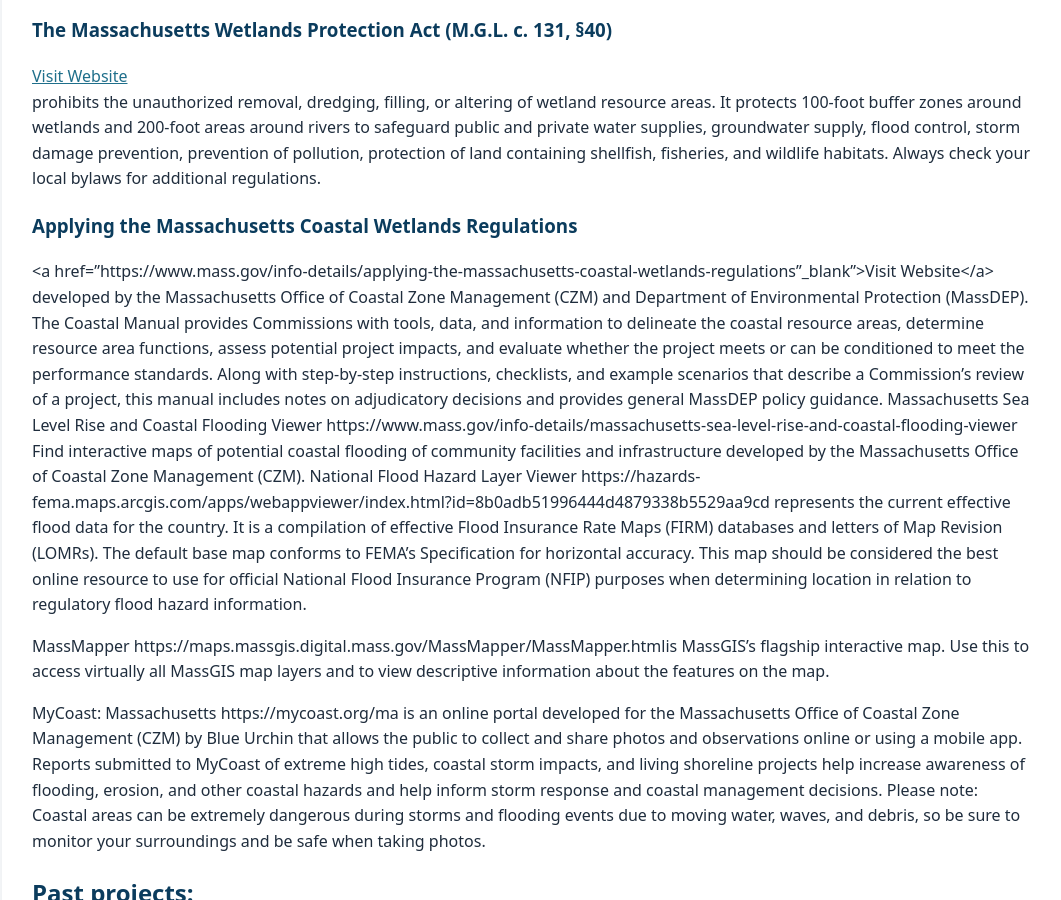
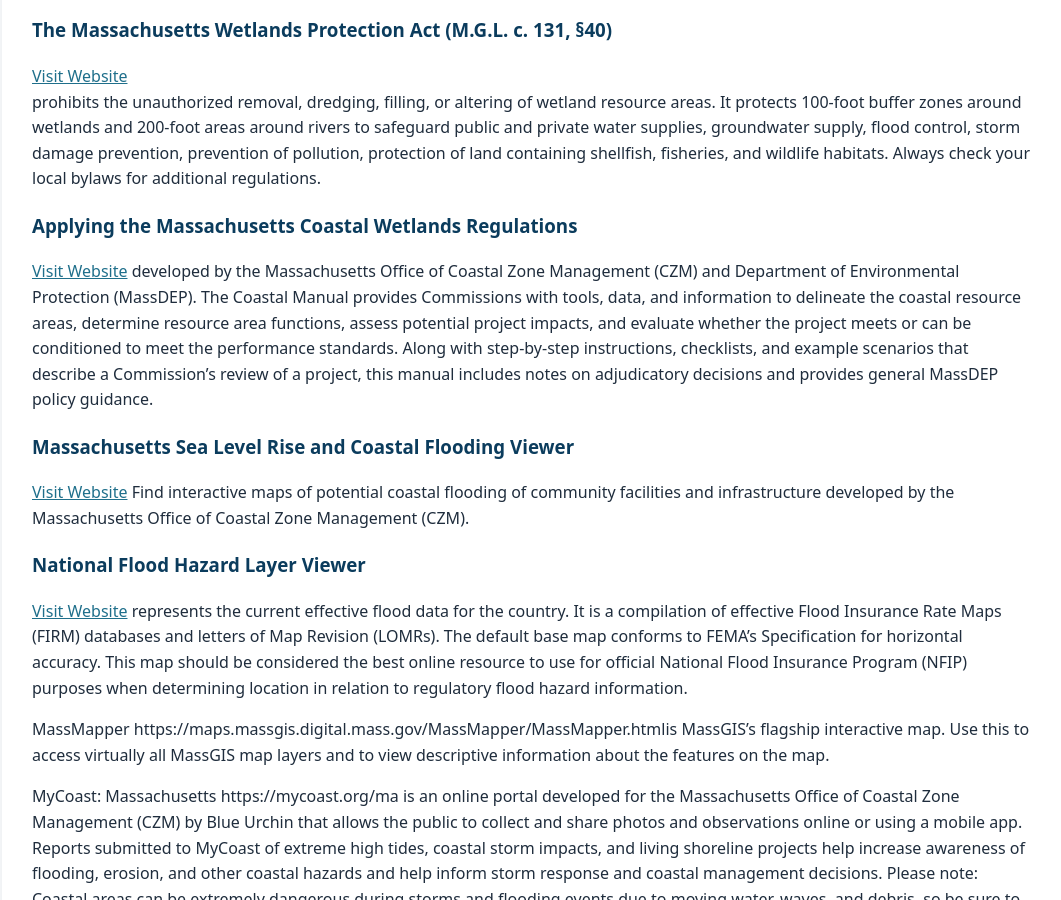
Before and after one commit to MAMRBAGOV/mamrba.gov, a Jekyll site: the page built from education.md, in a window 1280 px wide and 900 px high, scrolled down 1303 px. Shown: the whole window, without its empty margins (108-1169 px from the left). Built offline with Jekyll 4.4.1, drawn with Linux system fonts in a browser that asks for light colours.

Commit message:
Update education.md

```diff
--- a/education.md
+++ b/education.md
@@ -21,10 +21,14 @@ The ResilientCoasts Final Plan was completed in November 2025, following an 18-m
 prohibits the unauthorized removal, dredging, filling, or altering of wetland resource areas. It protects 100-foot buffer zones around wetlands and 200-foot areas around rivers to safeguard public and private water supplies, groundwater supply, flood control, storm damage prevention, prevention of pollution, protection of land containing shellfish, fisheries, and wildlife habitats. Always check your local bylaws for additional regulations.
 
 ### Applying the Massachusetts Coastal Wetlands Regulations
-<a href="https://www.mass.gov/info-details/applying-the-massachusetts-coastal-wetlands-regulations"_blank">Visit Website</a>
+<a href="https://www.mass.gov/info-details/applying-the-massachusetts-coastal-wetlands-regulations" target="_blank">Visit Website</a>
 developed by the Massachusetts Office of Coastal Zone Management (CZM) and Department of Environmental Protection (MassDEP). The Coastal Manual provides Commissions with tools, data, and information to delineate the coastal resource areas, determine resource area functions, assess potential project impacts, and evaluate whether the project meets or can be conditioned to meet the performance standards. Along with step-by-step instructions, checklists, and example scenarios that describe a Commission’s review of a project, this manual includes notes on adjudicatory decisions and provides general MassDEP policy guidance.
-Massachusetts Sea Level Rise and Coastal Flooding Viewer https://www.mass.gov/info-details/massachusetts-sea-level-rise-and-coastal-flooding-viewer Find interactive maps of potential coastal flooding of community facilities and infrastructure developed by the Massachusetts Office of Coastal Zone Management (CZM).
-National Flood Hazard Layer Viewer https://hazards-fema.maps.arcgis.com/apps/webappviewer/index.html?id=8b0adb51996444d4879338b5529aa9cd represents the current effective flood data for the country. It is a compilation of effective Flood Insurance Rate Maps (FIRM) databases and letters of Map Revision (LOMRs). The default base map conforms to FEMA’s Specification for horizontal accuracy. This map should be considered the best online resource to use for official National Flood Insurance Program (NFIP) purposes when determining location in relation to regulatory flood hazard information.
+### Massachusetts Sea Level Rise and Coastal Flooding Viewer
+<a href="https://www.mass.gov/info-details/massachusetts-sea-level-rise-and-coastal-flooding-viewer" target="_blank">Visit Website</a>
+Find interactive maps of potential coastal flooding of community facilities and infrastructure developed by the Massachusetts Office of Coastal Zone Management (CZM).
+### National Flood Hazard Layer Viewer
+<a href="https://hazards-fema.maps.arcgis.com/apps/webappviewer/index.html?id=8b0adb51996444d4879338b5529aa9cd" target="_blank">Visit Website</a>
+represents the current effective flood data for the country. It is a compilation of effective Flood Insurance Rate Maps (FIRM) databases and letters of Map Revision (LOMRs). The default base map conforms to FEMA’s Specification for horizontal accuracy. This map should be considered the best online resource to use for official National Flood Insurance Program (NFIP) purposes when determining location in relation to regulatory flood hazard information.
 
 
 MassMapper https://maps.massgis.digital.mass.gov/MassMapper/MassMapper.htmlis MassGIS's flagship interactive map. Use this to access virtually all MassGIS map layers and to view descriptive information about the features on the map.
```
